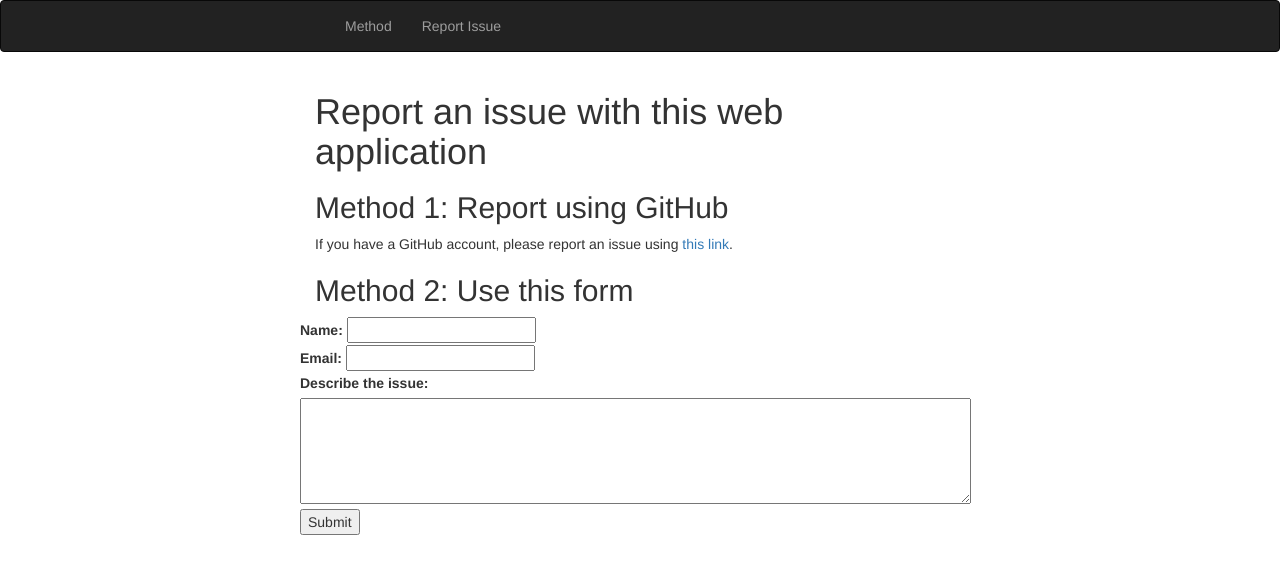
After one commit to FredHutch/SEACR-webapp, a Flask app: page /report_issue in a window 1280 px wide. The commit adds this page. Shown: the top 574 px of the page. Run offline with Flask 2, Linux system fonts and the light colour scheme; some libraries are stand-ins or nearby versions.

Commit message:
provide an alternate way (email form) to report issues

```diff
--- a/app.py
+++ b/app.py
@@ -6,10 +6,12 @@ Application.
 
 
 import datetime
+from email.message import EmailMessage
 import json
 import logging
 import os
 import shutil
+import smtplib
 import time
 
 
@@ -27,6 +29,8 @@ from lib.upload_file import uploadfile
 from tasks import run_seacr
 
 import util
+
+import requests
 
 
 def create_app():
@@ -46,12 +50,7 @@ APP.config["THUMBNAIL_FOLDER"] = "data/thumbnail/"
 APP.config["JOB_DIR"] = "jobs/"
 APP.config["MAX_CONTENT_LENGTH"] = 600 * 1024 * 1024 * 1024
 
-ALLOWED_EXTENSIONS = set(
-    [
-        "bed",
-        "bedgraph",
-    ]
-)
+ALLOWED_EXTENSIONS = set(["bed", "bedgraph"])
 IGNORED_FILES = set([".gitignore", ".placeholder"])
 
 # bootstrap = Bootstrap(APP)
@@ -74,6 +73,43 @@ def gen_file_name(filename):
         i += 1
 
     return filename
+
+
+@APP.route("/report_issue", methods=["GET", "POST"])
+def report_issue():
+    "report an issue"
+    if request.method == "GET":
+        return render_template("report_issue.html")
+    if request.form:
+        print(request.form)
+    resp = requests.post(
+        "https://www.google.com/recaptcha/api/siteverify",
+        data=dict(
+            secret=os.getenv("RECAPTCHA_SECRET_KEY"),
+            response=request.form["g-recaptcha-response"],
+        ),
+    )
+
+    print(resp.json())
+    print(resp.json().__class__)
+    if not resp.json()["success"]:
+        return "Sorry, Google does not think you are human."
+    # send email here...
+
+    recipients = os.getenv("ISSUE_EMAIL_RECIPIENTS").split(",")
+    subject = "Web form: SEACR-webapp issue report"
+    msg = EmailMessage()
+    msg.set_content(
+        "Name: {}\nEmail address: {}\nIssue:\n\n{}".format(
+            request.form["name"], request.form["email"], request.form["body"]
+        )
+    )
+    msg["From"] = "seacr-do-not-reply@fredhutch.org"
+    msg["To"] = recipients
+    srv = smtplib.SMTP(os.getenv("EMAIL_SERVER"))
+    srv.send_message(msg)
+    srv.quit()
+    return "Your feedback has been sent."
 
 
 @APP.route("/get_job_status", methods=["GET"])
@@ -276,6 +312,7 @@ def axi():
     "axi"
     return render_template("axi.html")
 
+
 @APP.route("/upload/server", methods=["PUT"])
 def axi_upload():
     "axios upload"
@@ -294,9 +331,10 @@ def axi_upload():
   });
 };
     """
-    f = request.files['file']
+    f = request.files["file"]
     f.save(secure_filename(f.filename))
-    return 'file uploaded successfully'
+    return "file uploaded successfully"
+
 
 @APP.route("/")
 def main_route():
--- a/templates/base.html
+++ b/templates/base.html
@@ -24,8 +24,7 @@
                 <li><a target="_blank" href="https://github.com/FredHutch/SEACR/">Method</a></li>
             </ul>
             <ul class="nav navbar-nav">
-                <li><a target="_blank" href="https://github.com/FredHutch/SEACR/issues/new"
-                        title="Report issue with this website (requires GitHub account)">Report Issue</a></li>
+                <li><a target="_blank" href="/report_issue" title="Report issue with this website">Report Issue</a></li>
             </ul>
         </div>
     </div>
@@ -37,6 +36,8 @@
 {% endblock %}
 
 {% block scripts %}
+
 {{ super() }}
+<script src="https://www.google.com/recaptcha/api.js" async defer></script>
 
 {% endblock %}
--- /dev/null
+++ b/templates/report_issue.html
@@ -0,0 +1,43 @@
+{% extends "base.html" %}
+{% block title %}Report Issue{% endblock %}
+
+{% block page_content %}
+
+
+<div class="container">
+
+    <h1>Report an issue with this web application</h1>
+
+    <h2>Method 1: Report using GitHub</h2>
+
+    If you have a GitHub account, please report an issue
+    using <a href="https://github.com/FredHutch/SEACR/issues/new">this link</a>.
+
+    <h2>Method 2: Use this form</h2>
+
+    <div class="row">
+        <form action="" method="post">
+
+            <div class="g-recaptcha" data-sitekey="6Le-Ya4UAAAAABCApn11VT2sFTiU_Ygemu097PFa"></div>
+
+            <label for="name">Name:</label>
+            <input name="name" required><br />
+
+            <label for="email">Email:</label>
+            <input name="email" type="email" required><br />
+
+            <label for="body">Describe the issue:</label><br />
+            <textarea rows="5" cols="80" name="body"></textarea><br />
+
+            <input type="submit" value="Submit" />
+
+        </form>
+    </div>
+
+
+</div>
+
+
+
+</div>
+{% endblock %}
```
Also changed, not shown: docker-compose.yml (+10 -0 lines), 3 other files.
